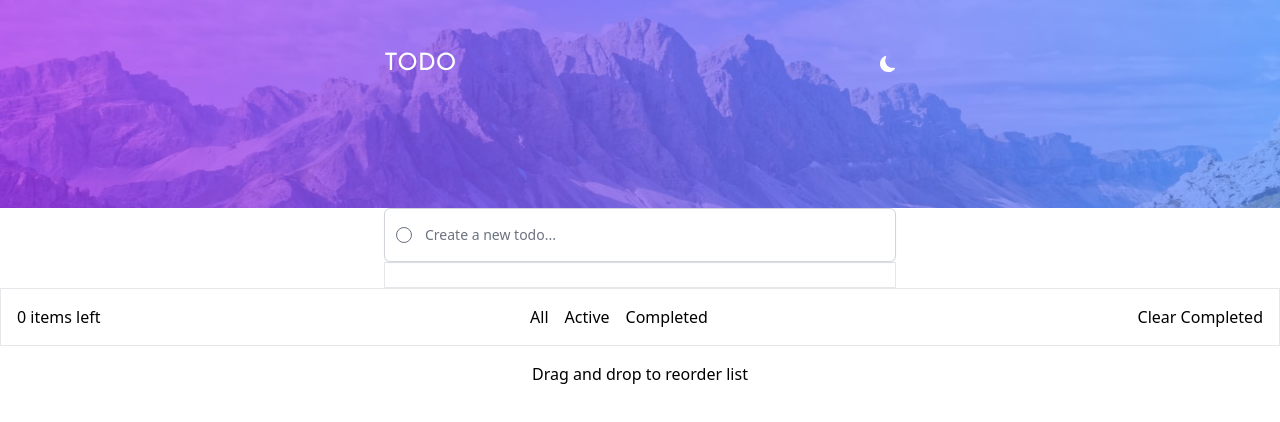
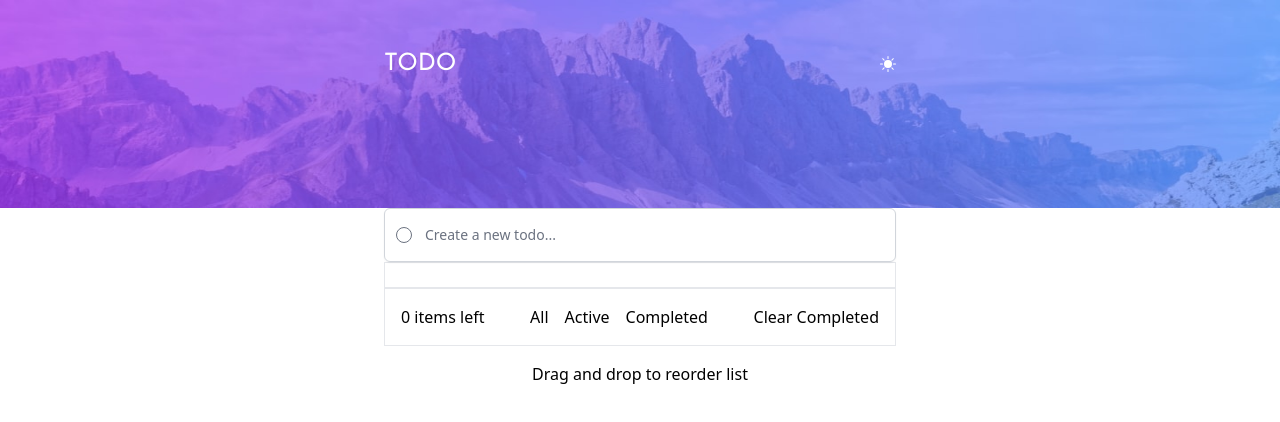
Before and after one commit to SheldonFam/FEM-Todo, a React (Create React App) app: page / in a window 1280 px wide. Both pictures are taken after a click on the button 888 px from the left and 64 px from the top of the page. Shown: the top 422 px of the page. Built offline with nearby package versions, Linux system fonts and the light colour scheme.

Commit message:
add theme context and tweak todo logic

```diff
--- a/src/App.tsx
+++ b/src/App.tsx
@@ -1,99 +1,37 @@
-// import { Header } from "./components/Header";
-// import { TodoInput } from "./components/TodoInput";
-// import { useState } from "react";
-// import { TodoList } from "./components/TodoList";
-
-// type AddTodo = (newTodo: string) => void;
-// type RemoveTodo = (todoToRemove: Todo) => void;
-// type ToggleComplete = (selectedTodo: Todo) => void;
-
-// type Todo = {
-//   id: number;
-//   text: string;
-//   completed: boolean;
-// };
-
-// const App = () => {
-//   const [todos, setTodos] = useState<Array<Todo>>([]);
-
-//   const handleAdd: AddTodo = (newTodo) => {
-//     if (newTodo) {
-//       setTodos([...todos, { id: Date.now(), text: newTodo, completed: false }]);
-//     }
-//   };
-
-//   const removeTodo: RemoveTodo = (todoToRemove) => {
-//     let updatedTodos: Array<Todo> = todos.filter(
-//       (todo) => todo.text !== todoToRemove.text
-//     );
-//     setTodos(updatedTodos);
-//   };
-
-//   const toggleComplete: ToggleComplete = (selectedTodo) => {
-//     const updatedTodos = todos.map((todo) => {
-//       if (todo === selectedTodo) {
-//         return { ...todo, completed: !todo.completed };
-//       }
-//       return todo;
-//     });
-//     setTodos(updatedTodos);
-//   };
-
-//   return (
-//     <div>
-//       <Header />
-//       <TodoInput addTodo={handleAdd} />
-//       <TodoList
-//         todos={todos}
-//         toggleComplete={toggleComplete}
-//         onRemoveTodo={removeTodo}
-//       />
-//       <div className="flex justify-between py-4 px-4 border text-xs md:text-base">
-//         <span>0 items left</span>
-//         <div className="flex justify-center ">
-//           <button className="px-2">All</button>
-//           <button className="px-2">Active</button>
-//           <button className="px-2">Completed</button>
-//         </div>
-//         <button>Clear Completed</button>
-//       </div>
-//       <footer>
-//         <div className="flex items-center justify-center my-4 px-6 md:px-96">
-//           <h3>Drag and drop to reorder list</h3>
-//         </div>
-//       </footer>
-//     </div>
-//   );
-// };
-
-// export default App;
 import { Header } from "./components/Header";
 import { TodoInput } from "./components/TodoInput";
 import { useState } from "react";
 import { TodoList } from "./components/TodoList";
+import { Footer } from "./components/Footer";
+import { ThemeProvider } from "./context/Theme";
 
+// function??
 type AddTodo = (newTodo: string) => void;
 type RemoveTodo = (todoToRemove: Todo) => void;
 type ToggleComplete = (selectedTodo: Todo) => void;
 
+//inside a todo have 3 item
 type Todo = {
   id: number;
   text: string;
   completed: boolean;
 };
 
+//the button?
 type FilterType = "all" | "active" | "completed";
 
 const App = () => {
   const [todos, setTodos] = useState<Array<Todo>>([]);
   const [filter, setFilter] = useState<FilterType>("all");
-
+  console.log(todos);
+  //add a todo
   const handleAdd: AddTodo = (newTodo) => {
     if (newTodo) {
       setTodos([...todos, { id: Date.now(), text: newTodo, completed: false }]);
     }
   };
 
+  //delete todo, btn function
   const removeTodo: RemoveTodo = (todoToRemove) => {
     let updatedTodos: Array<Todo> = todos.filter(
       (todo) => todo.text !== todoToRemove.text
@@ -101,6 +39,7 @@ const App = () => {
     setTodos(updatedTodos);
   };
 
+  //checkbox, click then mark as complete
   const toggleComplete: ToggleComplete = (selectedTodo) => {
     const updatedTodos = todos.map((todo) => {
       if (todo === selectedTodo) {
@@ -111,6 +50,7 @@ const App = () => {
     setTodos(updatedTodos);
   };
 
+  //filter the todo based on the type?
   const filteredTodos = todos.filter((todo) => {
     if (filter === "active") {
       return !todo.completed;
@@ -127,35 +67,19 @@ const App = () => {
 
   return (
     <div>
+      <ThemeProvider>
         <Header />
         <TodoInput addTodo={handleAdd} />
         <TodoList
           todos={filteredTodos}
           toggleComplete={toggleComplete}
           onRemoveTodo={removeTodo}
+          filter={filter}
+          setFilter={setFilter}
+          handleClearCompleted={handleClearCompleted}
         />
-      <div className="flex justify-between py-4 px-4 border text-xs md:text-base">
-        <span>{`${
-          todos.filter((todo) => !todo.completed).length
-        } items left`}</span>
-        <div className="flex justify-center ">
-          <button className="px-2" onClick={() => setFilter("all")}>
-            All
-          </button>
-          <button className="px-2" onClick={() => setFilter("active")}>
-            Active
-          </button>
-          <button className="px-2" onClick={() => setFilter("completed")}>
-            Completed
-          </button>
-        </div>
-        <button onClick={handleClearCompleted}>Clear Completed</button>
-      </div>
-      <footer>
-        <div className="flex items-center justify-center my-4 px-6 md:px-96">
-          <h3>Drag and drop to reorder list</h3>
-        </div>
-      </footer>
+        <Footer />
+      </ThemeProvider>
     </div>
   );
 };
--- /dev/null
+++ b/src/components/Footer.tsx
@@ -0,0 +1,9 @@
+export const Footer = () => {
+  return (
+    <footer>
+      <div className="flex items-center justify-center my-4 px-6 md:px-96">
+        <h3>Drag and drop to reorder list</h3>
+      </div>
+    </footer>
+  );
+};
--- a/src/components/Header.tsx
+++ b/src/components/Header.tsx
@@ -1,6 +1,11 @@
+import { useContext } from "react";
 import { BsMoonFill } from "react-icons/bs";
+import { BsSunFill } from "react-icons/bs";
+import { ThemeContext } from "../context/Theme";
 
 export const Header = () => {
+  const { theme, toggleTheme } = useContext(ThemeContext);
+
   return (
     <header className="flex h-52 text-base font-Josefin">
       <div
@@ -12,8 +17,12 @@ export const Header = () => {
       >
         <nav className="flex justify-between w-screen h-10 items-center px-6 mt-11 mb-8 md:px-96">
           <h1 className="bold text-white text-2xl">TODO</h1>
-          <button>
-            <BsMoonFill className="text-white" />
+          <button onClick={toggleTheme}>
+            {theme === "light" ? (
+              <BsMoonFill className="text-white" />
+            ) : (
+              <BsSunFill className="text-white" />
+            )}
           </button>
         </nav>
       </div>
--- a/src/components/TodoInput.tsx
+++ b/src/components/TodoInput.tsx
@@ -16,7 +16,7 @@ export const TodoInput: React.FC<TodoInputProps> = ({ addTodo }) => {
   const handleSubmit = (e: FormEvent<HTMLFormElement>) => {
     e.preventDefault();
     addTodo(newTodo);
-    setNewTodo("");
+    setNewTodo(""); //reset to empty state
   };
 
   return (
--- a/src/components/TodoList.tsx
+++ b/src/components/TodoList.tsx
@@ -1,54 +1,9 @@
 import React from "react";
 import { TodoListItem } from "./TodoListItem";
 
-// interface Props {
-//   todos: Todo[];
-//   setTodos: React.Dispatch<React.SetStateAction<Todo[]>>;
-//   handleClick: (event: React.MouseEvent<HTMLButtonElement>) => void;
-// }
-
-// export const TodoList: React.FC<Props> = ({
-//   todos,
-//   setTodos,
-//   handleClick,
-// }: Props) => {
-//   const handleDone = (id: number) => {
-//     console.log(id);
-//   };
-
-//   return (
-//     <div className="w-full px-6 md:px-96">
-//       {todos.map((todo) => (
-//         <ul
-//           className="flex items-center border py-3 px-3 justify-between"
-//           key={todo.id}
-//         >
-//           <input
-//             type="checkbox"
-//             className="mr-3 rounded-full"
-//             onClick={() => handleDone(todo.id)}
-//           ></input>
-//           <li className="list-none flex-1">{todo.todo}</li>
-//           <button className="opacity-0 hover:opacity-100" onClick={handleClick}>
-//             <HiXMark className="text-3xl" />
-//           </button>
-//         </ul>
-//       ))}
-//       <div className="flex justify-between py-4 px-4 border text-xs md:text-base">
-//         <span>0 items left</span>
-//         <div className="flex justify-center ">
-//           <button className="px-2">All</button>
-//           <button className="px-2">Active</button>
-//           <button className="px-2">Completed</button>
-//         </div>
-//         <button>Clear Completed</button>
-//       </div>
-//     </div>
-//   );
-// };
-
 type ToggleComplete = (selectedTodo: Todo) => void;
 type RemoveTodo = (todoToRemove: Todo) => void;
+
 type Todo = {
   id: number;
   text: string;
@@ -58,13 +13,28 @@ interface TodoListProps {
   todos: Array<Todo>;
   toggleComplete: ToggleComplete;
   onRemoveTodo: RemoveTodo;
+  filter: "all" | "active" | "completed";
+  setFilter: (filter: "all" | "active" | "completed") => void;
+  handleClearCompleted: () => void;
 }
 
 export const TodoList: React.FC<TodoListProps> = ({
   todos,
   toggleComplete,
   onRemoveTodo,
+  filter,
+  setFilter,
+  handleClearCompleted,
 }) => {
+  const filteredTodos = todos.filter((todo) => {
+    if (filter === "active") {
+      return !todo.completed;
+    } else if (filter === "completed") {
+      return todo.completed;
+    }
+    return true; // "all" filter
+  });
+
   return (
     <div className="w-full px-6 md:px-96">
       <ul className="flex items-center border py-3 px-3 justify-between flex-col">
@@ -77,6 +47,23 @@ export const TodoList: React.FC<TodoListProps> = ({
           />
         ))}
       </ul>
+      <div className="flex justify-between py-4 px-4 border text-xs md:text-base">
+        <span>{`${
+          todos.filter((todo) => !todo.completed).length
+        } items left`}</span>
+        <div className="flex justify-center ">
+          <button className="px-2" onClick={() => setFilter("all")}>
+            All
+          </button>
+          <button className="px-2" onClick={() => setFilter("active")}>
+            Active
+          </button>
+          <button className="px-2" onClick={() => setFilter("completed")}>
+            Completed
+          </button>
+        </div>
+        <button onClick={handleClearCompleted}>Clear Completed</button>
+      </div>
     </div>
   );
 };
--- /dev/null
+++ b/src/context/Theme.tsx
@@ -0,0 +1,35 @@
+import { createContext, useState, ReactNode } from "react";
+
+type Theme = "light" | "dark";
+
+interface ThemeContextProps {
+  theme: Theme;
+  toggleTheme: () => void;
+}
+
+export const ThemeContext = createContext<ThemeContextProps>({
+  theme: "light",
+  toggleTheme: () => {},
+});
+
+export const ThemeProvider: React.FC<{ children: ReactNode }> = ({
+  children,
+}) => {
+  const [theme, setTheme] = useState<Theme>("light");
+
+  function toggleTheme() {
+    setTheme((prevTheme) => (prevTheme === "light" ? "dark" : "light"));
+
+    if (theme === "light") {
+      document.body.classList.add("dark");
+    } else {
+      document.body.classList.remove("dark");
+    }
+  }
+
+  return (
+    <ThemeContext.Provider value={{ theme, toggleTheme }}>
+      {children}
+    </ThemeContext.Provider>
+  );
+};
--- a/tailwind.config.js
+++ b/tailwind.config.js
@@ -9,6 +9,7 @@ module.exports = {
     },
   },
   plugins: [require("@tailwindcss/forms")],
+  darkMode: "class",
 };
 
 // ### Primary
```
Also changed, not shown: src/components/TodoListItem.tsx (+0 -9 lines). Lines whose indentation alone changed are shown as unchanged.
